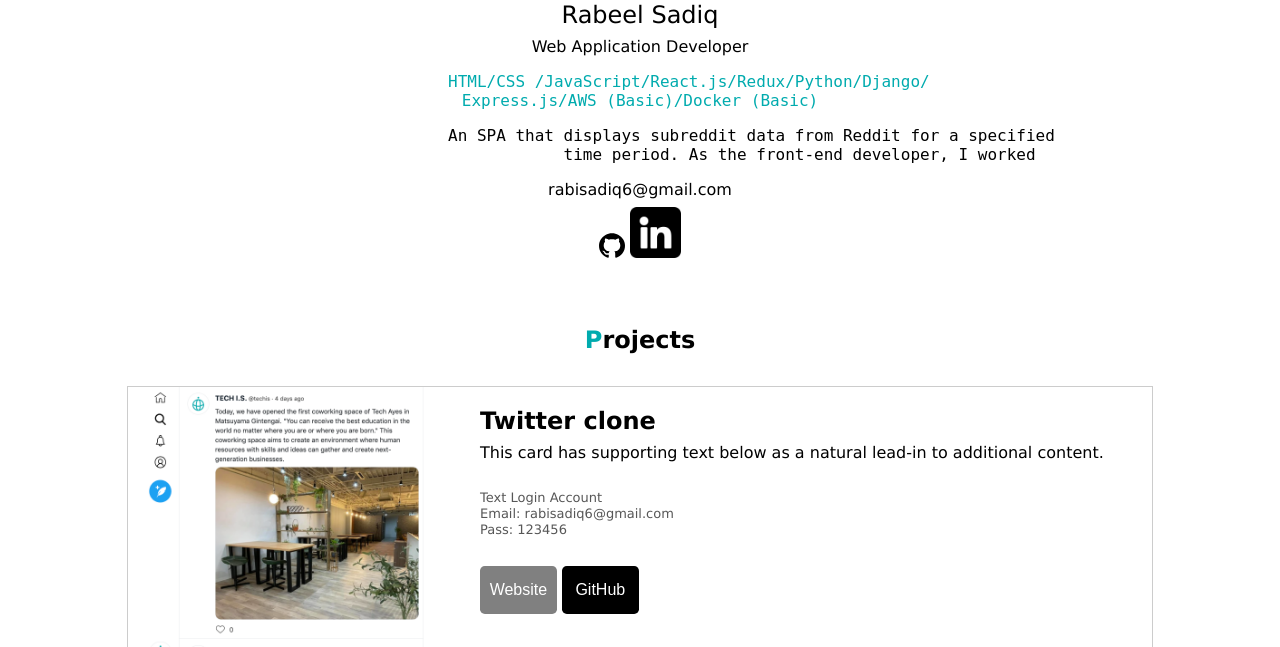
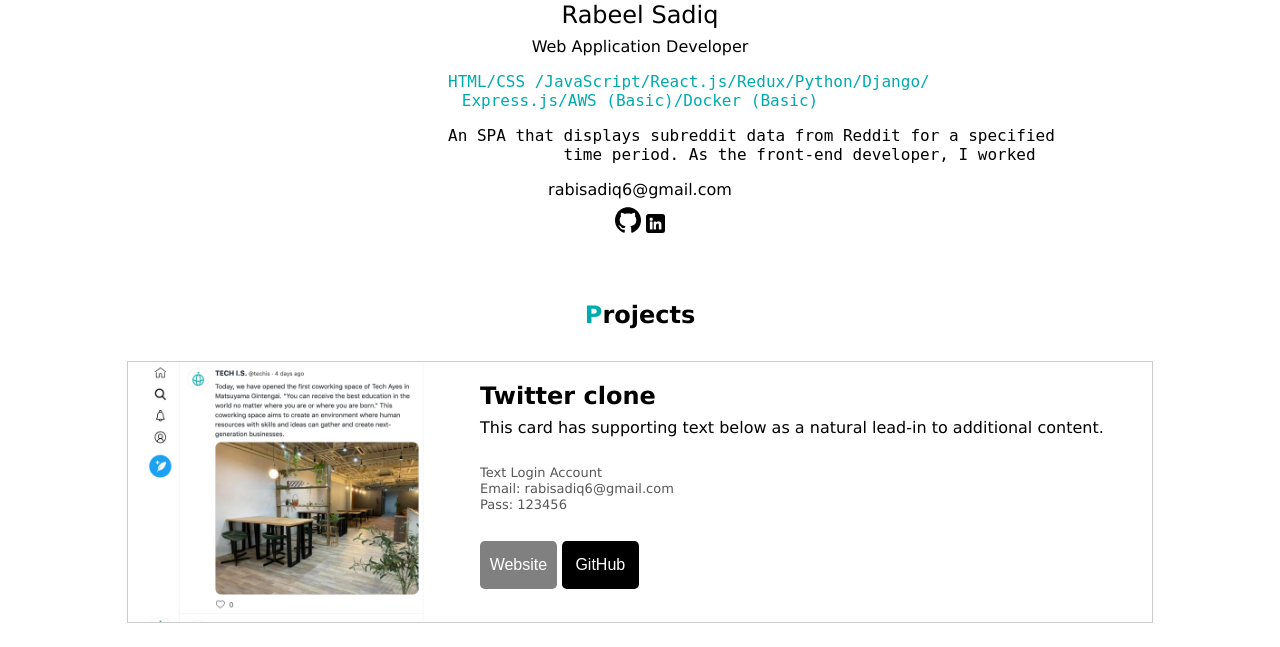
Before and after one commit to Rabeel90/Rabeel-Portfolio, a PHP site: page /index.html in a window 1280 px wide. Shown: the part 289-936 px from the top of the page. Run offline with PHP 8.4, Linux system fonts and the light colour scheme.

Commit message:
modified css

```diff
--- a/style.css
+++ b/style.css
@@ -60,7 +60,7 @@ main pre{
     width: 2vw;
 }
 #linkedin{
-    width:4vw;
+    width: 1.5vw;
 }
 
 main #project-heading{
```
